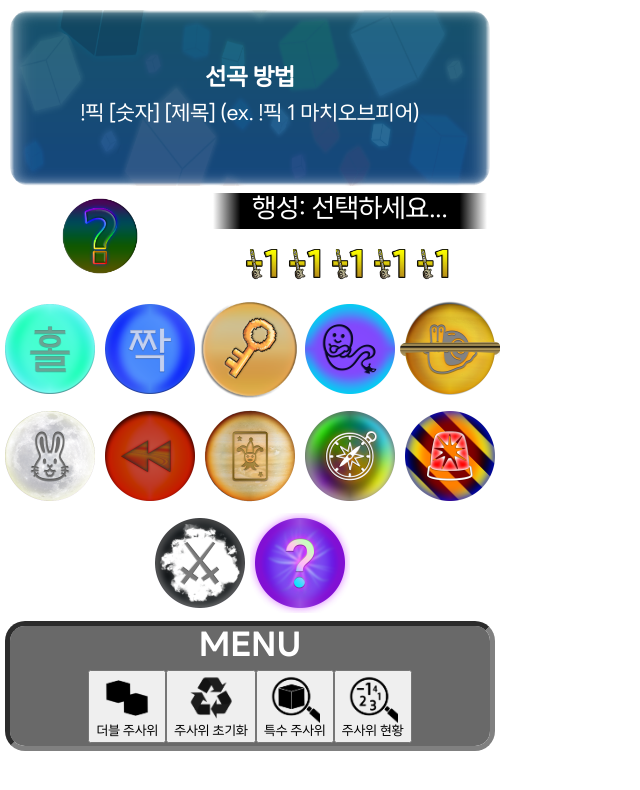
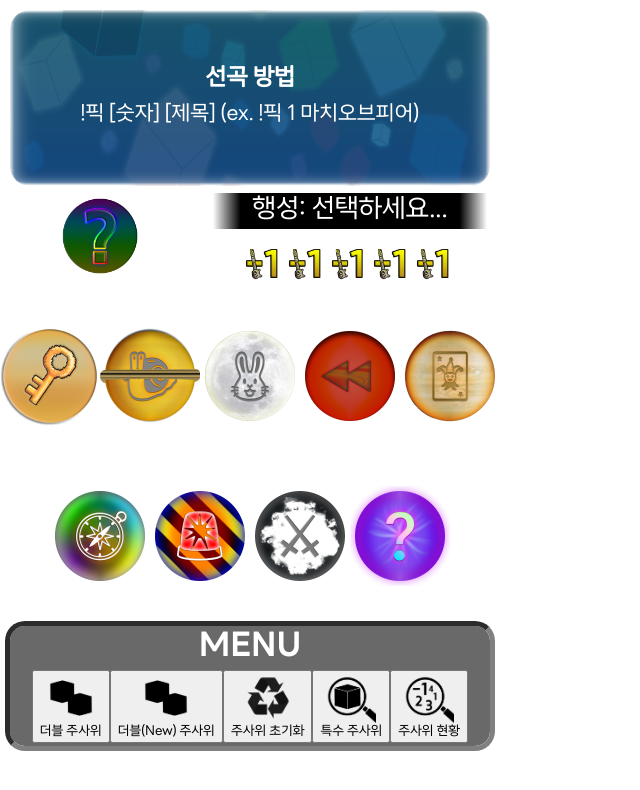
Before and after one commit to ShepherdingSheep/hdwv_2, a React (Create React App) app: page / in a window 1280 px wide. Both pictures are taken after a click on the button "특수 주사위". Shown: the top 790 px of the page, without its empty margins (0-640 px from the left). Built offline with nearby package versions, Linux system fonts and the light colour scheme.

Commit message:
서머시즌 더블 주사위 시범 서비스

```diff
--- a/src/component/Core/Dice.css
+++ b/src/component/Core/Dice.css
@@ -50,8 +50,11 @@
 }
 
 .result_5{
+    transform: rotateY(180deg);
+}
+
+.ready.false.result_5{
     animation: fake 3s linear 1;
-    transform: rotateY(180deg);
 }
 
 .start{
--- a/src/component/Core/Dice.js
+++ b/src/component/Core/Dice.js
@@ -8,28 +8,24 @@ const Dice = (props) => {
     const context = useContext(ModeContext);
 
     const v_id = () => {switch(context.state.various){
-            case 'odd':
+            case 'golden':
                 return 0;
-            case 'even':
+            case 'slow':
                 return 1;
-            case 'golden':
+            case 'fast':
                 return 2;
-            case 'magic':
+            case 'back':
                 return 3;
-            case 'slow':
+            case 'joker':
                 return 4;
-            case 'fast':
+            case 'edge':
                 return 5;
-            case 'back':
+            case 'shield':
                 return 6;
-            case 'joker':
+            case 'dual':
                 return 7;
-            case 'edge':
+            case 'molu':
                 return 8;
-            case 'shield':
-                return 9;
-            case 'dual':
-                return 10;
             default:
                 return 0;
         }
--- a/src/component/Core/Menu.js
+++ b/src/component/Core/Menu.js
@@ -17,6 +17,25 @@ const ButtonDouble = () => {
         <button className='buttoncol' onClick={() => action()}>
             <img src={context.state.double ? './button/single_dice.png' : './button/double_dice.png'} alt='무인도'></img>
             {context.state.double ? '일반' : '더블'} 주사위
+        </button>
+    );
+}
+
+const ButtonNewDouble = () => {
+    const context = useContext(ModeContext);
+    const isDouble = context.state.double;
+
+    const action = () => {
+        context.actions.setDouble(isDouble ? false : true);
+        context.actions.setStart(false);
+        context.actions.setVarious(context.state.various === 'newtype' ? false : 'newtype');
+        context.actions.setVisible(false);
+    }
+
+    return(
+        <button className='buttoncol' onClick={() => action()}>
+            <img src={context.state.double ? './button/single_dice.png' : './button/double_dice.png'} alt='뉴타입'></img>
+            {context.state.double ? '일반' : '더블(New)'} 주사위
         </button>
     );
 }
@@ -89,6 +108,7 @@ const Menu = () => {
             <div className='menubar_title'>MENU</div>
             <div className='menubar_buttonrow'>
                 <ButtonDouble/>
+                <ButtonNewDouble/>
                 <ButtonRefresh />
                 <ButtonVarious />
                 <ButtonFold />
--- /dev/null
+++ b/src/component/Core/NewDoubleDice.js
@@ -0,0 +1,34 @@
+import React, { useContext } from 'react';
+import { ModeContext } from '../../App';
+import './Dice.css';
+import './DoubleDice.css';
+
+const NewDoubleDice = (props) => {
+    const dice_div = () => {
+        const dice_lego = [];
+        for (let i = 0; i < 6; i++){
+            var j = i%3 === 0 ? 'zero' : i%3;
+            dice_lego.push(
+                <div key={i} id={'dice_'+i} className='dice_face'>
+                    <img src={'./the_dice/num_'+j+'.png'} alt="Dice"></img>
+                </div>
+            )
+        }
+        return dice_lego;
+    }
+
+    const context = useContext(ModeContext);
+
+    return (
+        <>
+        <div id="dice_d1" className={[props.rolling ? 'reroll' : context.state.start ? 'start' : 'ready', 'dice_d', 'result_' + props.result_one].join(' ')}>
+            {dice_div()}
+        </div>
+        <div id="dice_d2" className={[props.rolling ? 'reroll' : context.state.start ? 'start' : 'ready', 'dice_d', 'result_' + props.result_two].join(' ')}>
+            {dice_div()}
+        </div>
+        </>
+    );
+}
+
+export default NewDoubleDice;
--- a/src/component/Core/Various/DiceList.js
+++ b/src/component/Core/Various/DiceList.js
@@ -10,8 +10,8 @@ const DiceList = () => {
     const list = useContext(ListContext);
 
     const diceSelect = (id) => {
-        if(id === 11){
-            id = math.randomInt(0, 10);
+        if(id === 8){
+            id = math.randomInt(0, 7);
         }
         context.actions.setVarious(dicedata.dice[id].name);
     }
--- a/src/component/Core/Various/DiceShow.js
+++ b/src/component/Core/Various/DiceShow.js
@@ -17,7 +17,7 @@ const DiceShow = () => {
                 dicedata.dice[list.state.id].number_files.map((number, index) => (
                     <img key={'numberimg_'+index} className = 'dicenumber_number' src={number} alt='Number_here'></img>
                 )) :
-                dicedata.dice[11].number_files.map((number, index) => (
+                dicedata.dice[8].number_files.map((number, index) => (
                     <img key={'numberimg_'+index} className = 'dicenumber_number' src={number} alt='Number_here'></img>
                 ))}</div>
             </div>
--- a/src/component/Core/Various/dicearray.json
+++ b/src/component/Core/Various/dicearray.json
@@ -1,24 +1,6 @@
 {"dice" : [
     {
         "id": 0,
-        "name": "odd",
-        "kr_name": "홀수 주사위",
-        "number": [-1, 1, 1, 3, 3],
-        "number_files": ["./the_dice/num_0.png", "./the_dice/num_1.png", "./the_dice/num_1.png", "./the_dice/num_3.png", "./the_dice/num_3.png"],
-        "files": ["./the_dice/num_0.png", "./the_dice/num_1.png", "./the_dice/num_1.png", "./the_dice/num_3.png", "./the_dice/num_3.png", "./the_dice/num_0.png"],
-        "preview": "./the_dice/multi_dice/dice_image/odd_dice.png"
-    },
-    {
-        "id": 1,
-        "name": "even",
-        "kr_name": "짝수 주사위",
-        "number": [-2, "0", 2, 2, 4],
-        "number_files": ["./the_dice/num_backdouble.png", "./the_dice/num_zero.png", "./the_dice/num_2.png", "./the_dice/num_2.png", "./the_dice/num_4.png"],
-        "files": ["./the_dice/num_backdouble.png", "./the_dice/num_zero.png", "./the_dice/num_2.png", "./the_dice/num_2.png", "./the_dice/num_4.png", "./the_dice/num_backdouble.png"],
-        "preview": "./the_dice/multi_dice/dice_image/even_dice.png"
-    },
-    {
-        "id": 2,
         "name": "golden",
         "kr_name": "황금열쇠 주사위",
         "number": ["후퇴", "돌격", "후퇴", "돌격"],
@@ -27,16 +9,7 @@
         "preview": "./the_dice/multi_dice/dice_image/golden_dice.png"
     },
     {
-        "id": 3,
-        "name": "magic",
-        "kr_name": "내맘대로 주사위",
-        "number": ["트하싶", "뱅하싶", "트하싶", "뱅하싶"],
-        "number_files": ["./the_dice/multi_dice/dice_number/daruma_tsu.png", "./the_dice/multi_dice/dice_number/daruma_pyun.png", "./the_dice/multi_dice/dice_number/daruma_tsu.png", "./the_dice/multi_dice/dice_number/daruma_pyun.png"],
-        "files": ["./the_dice/multi_dice/dice_number/daruma_tsu.png", "./the_dice/multi_dice/dice_number/daruma_pyun.png", "./the_dice/multi_dice/dice_number/daruma_tsu.png", "./the_dice/multi_dice/dice_number/daruma_pyun.png", "./the_dice/multi_dice/dice_number/daruma_tsu.png", "./the_dice/multi_dice/dice_number/daruma_pyun.png"],
-        "preview": "./the_dice/multi_dice/dice_image/daruma_dice.png"
-    },
-    {
-        "id": 4,
+        "id": 1,
         "name": "slow",
         "kr_name": "저속 주사위",
         "number": [-1, -1, 1, 1, 2],
@@ -45,7 +18,7 @@
         "preview": "./the_dice/multi_dice/dice_image/slow_dice.png"
     },
     {
-        "id": 5,
+        "id": 2,
         "name": "fast",
         "kr_name": "고속 주사위",
         "number": [2, 3, 3, 4, 4],
@@ -54,7 +27,7 @@
         "preview": "./the_dice/multi_dice/dice_image/fast_dice.png"
     },
     {
-        "id": 6,
+        "id": 3,
         "name": "back",
         "kr_name": "후진 주사위",
         "number": [-4, -3, -2, -1, 1],
@@ -63,16 +36,16 @@
         "preview": "./the_dice/multi_dice/dice_image/back_dice.png"
     },
     {
-        "id": 7,
+        "id": 4,
         "name": "joker",
         "kr_name": "조커! 주사위",
-        "number": [-4, -4, 4, 4, 4],
-        "number_files": ["./the_dice/num_backquaduruple.png", "./the_dice/num_backquaduruple.png", "./the_dice/num_4.png", "./the_dice/num_4.png", "./the_dice/num_4.png"],
-        "files": ["./the_dice/num_backquaduruple.png", "./the_dice/num_backquaduruple.png", "./the_dice/num_4.png", "./the_dice/num_4.png", "./the_dice/num_4.png", "./the_dice/num_backquaduruple.png"],
+        "number": [-4, -4, "0", 4, 4],
+        "number_files": ["./the_dice/num_backquaduruple.png", "./the_dice/num_backquaduruple.png", "./the_dice/num_zero.png", "./the_dice/num_4.png", "./the_dice/num_4.png"],
+        "files": ["./the_dice/num_backquaduruple.png", "./the_dice/num_backquaduruple.png", "./the_dice/num_zero.png", "./the_dice/num_4.png", "./the_dice/num_4.png", "./the_dice/num_backquaduruple.png"],
         "preview": "./the_dice/multi_dice/dice_image/joker_dice.png"
     },
     {
-        "id": 8,
+        "id": 5,
         "name": "edge",
         "kr_name": "무인도 주사위",
         "number": ["↙", "↗", "↖", "↙", "↗"],
@@ -81,7 +54,7 @@
         "preview": "./the_dice/multi_dice/dice_image/edge_dice.png"
     },
     {
-        "id": 9,
+        "id": 6,
         "name": "shield",
         "kr_name": "전진 주사위",
         "number": [1, 2, 3, 4],
@@ -90,7 +63,7 @@
         "preview": "./the_dice/multi_dice/dice_image/shield_dice.png"
     },
     {
-        "id": 10,
+        "id": 7,
         "name": "dual",
         "kr_name": "막고라 주사위",
         "number": ["디맥", "투온", "식스타", "아르케아"],
@@ -99,7 +72,7 @@
         "preview": "./the_dice/multi_dice/dice_image/dual_dice.png"
     },
     {
-        "id": 11,
+        "id": 8,
         "name": "molu",
         "kr_name": "몰?루 주사위",
         "number": [0, 0, 0, 0, 0],
```
Also changed, not shown: src/component/Core/Core.js (+6 -5 lines), src/component/Core/Dicenoon.js (+15 -20 lines).
